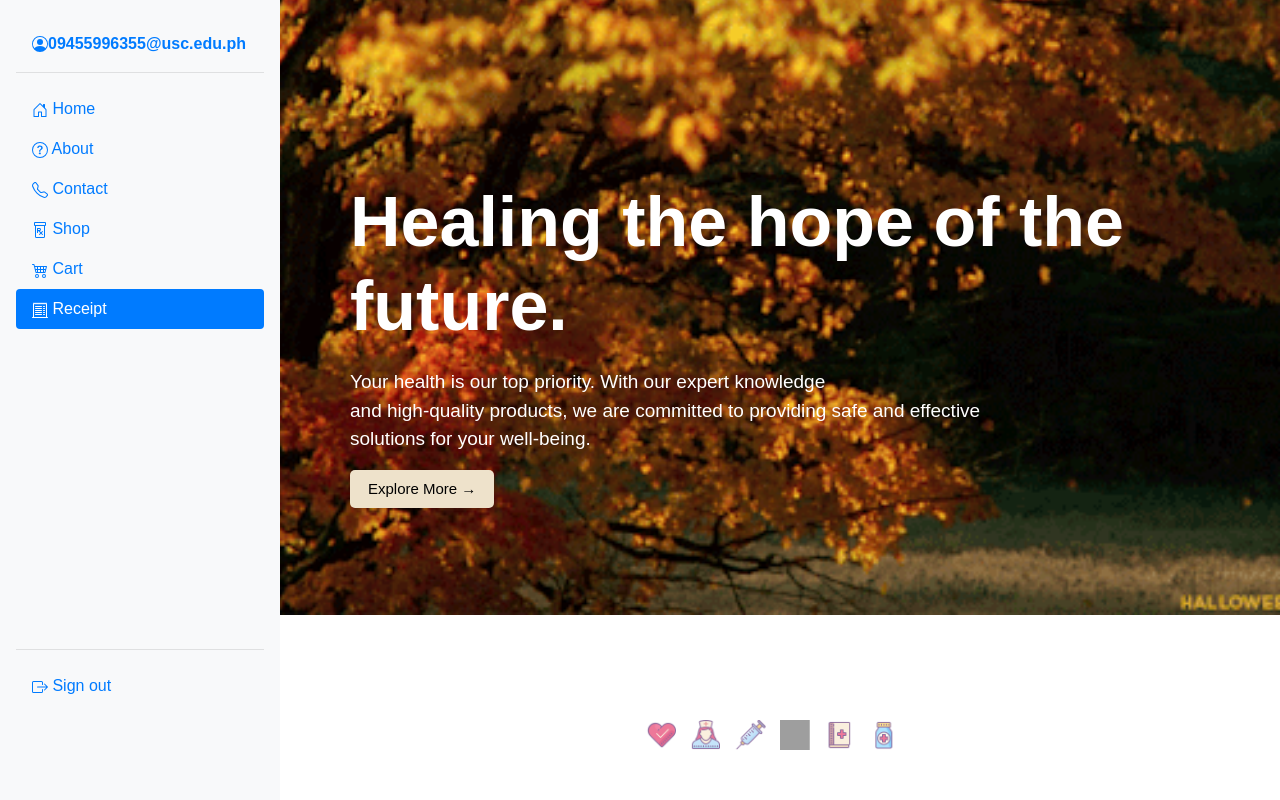
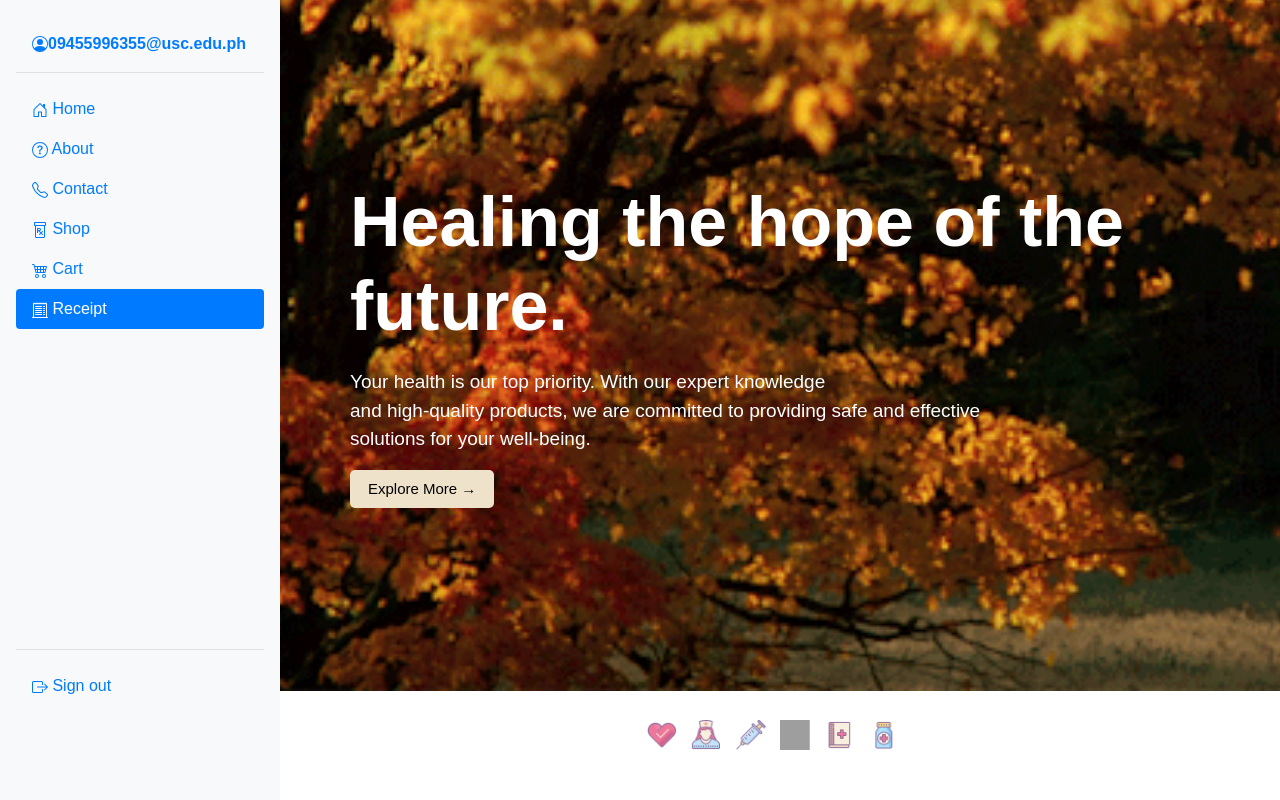
Before and after one commit to hello-isa/pharmacy-inventory-managment-system, a PHP site: page /home.php in a window 1280 px wide. Run offline with PHP 8.4, Linux system fonts and the light colour scheme; a user stored in the database is signed in; grey boxes are pictures that could not be loaded.

Commit message:
background resize

```diff
--- a/home.php
+++ b/home.php
@@ -16,7 +16,7 @@
 
 body {
   background-image: url("images/autumn.gif");
-  background-size: 100%;
+  background-size: 121%;
   background-repeat: no-repeat;
   background-position: 90px;
   margin: 0;
```
